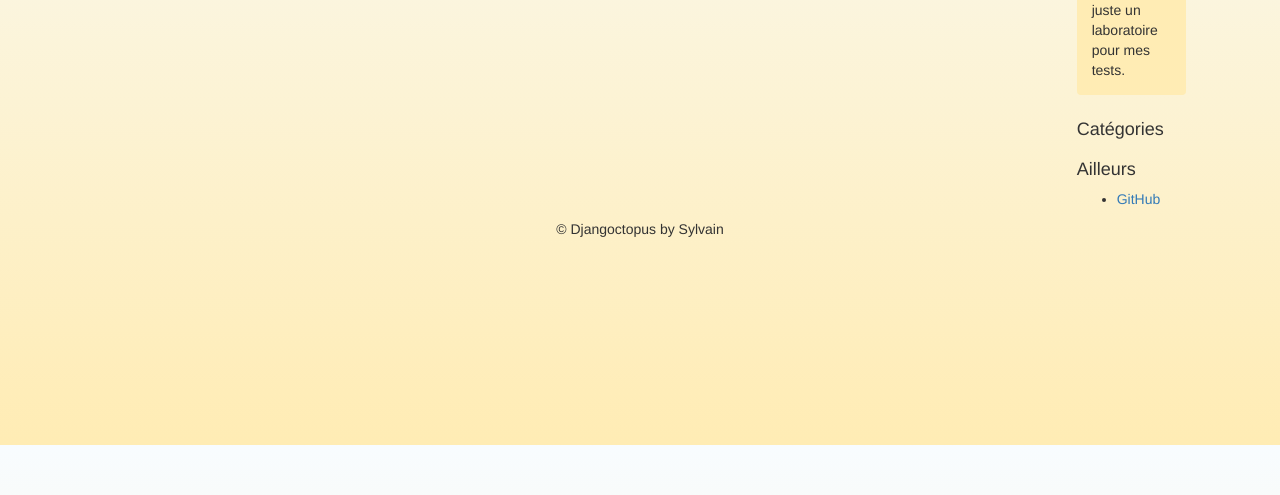
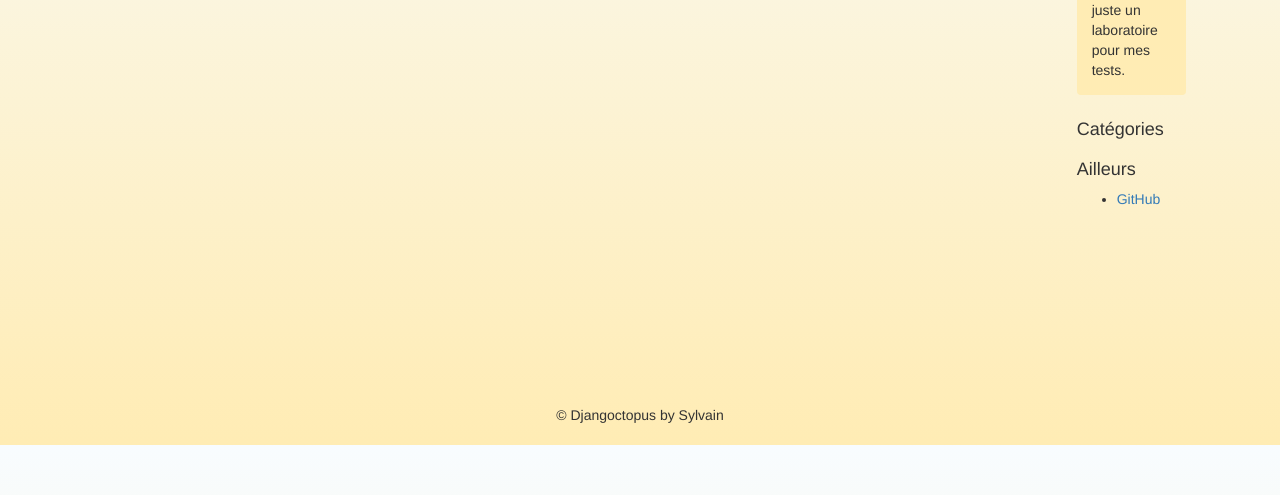
Before and after one commit to sylvainnizac/Djangoctopus, a Django app: page /blog/ in a window 1280 px wide. Shown: the part 355-850 px from the top of the page. Run offline with Django 3.2, Linux system fonts and the light colour scheme; data that the repository does not hold is empty; some libraries are stand-ins or nearby versions.

Commit message:
footer modification

```diff
--- a/static/css/style.css
+++ b/static/css/style.css
@@ -13,6 +13,12 @@ html, body{
 }
 
 /* footer */
-.footer{
-    text-align: center;
+.footer {
+  text-align: center;
+  position: absolute;
+  bottom: 0;
+  width: 100%;
+  /* Set the fixed height of the footer here */
+  height: 60px;
+  padding-top: 20px;
 }
```
